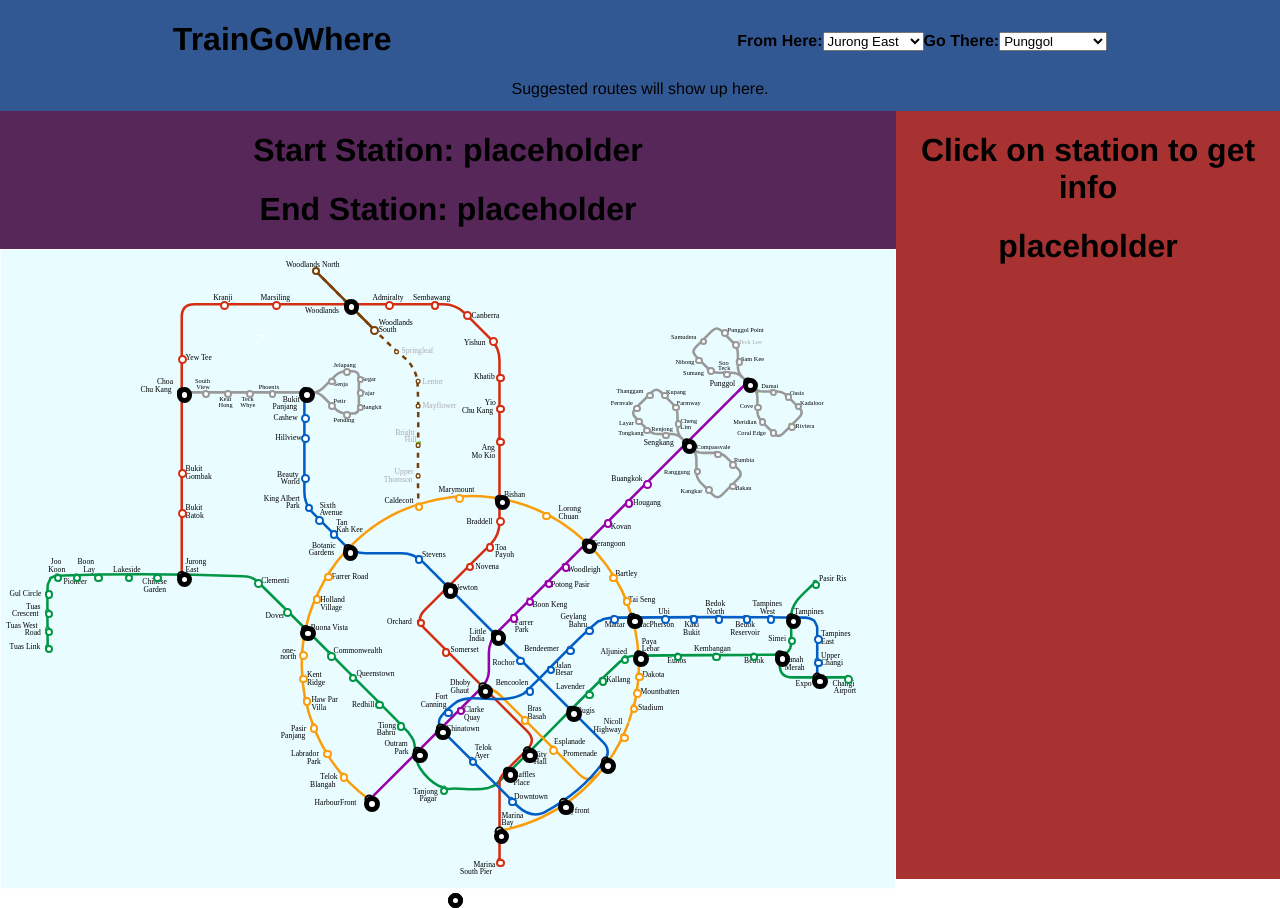
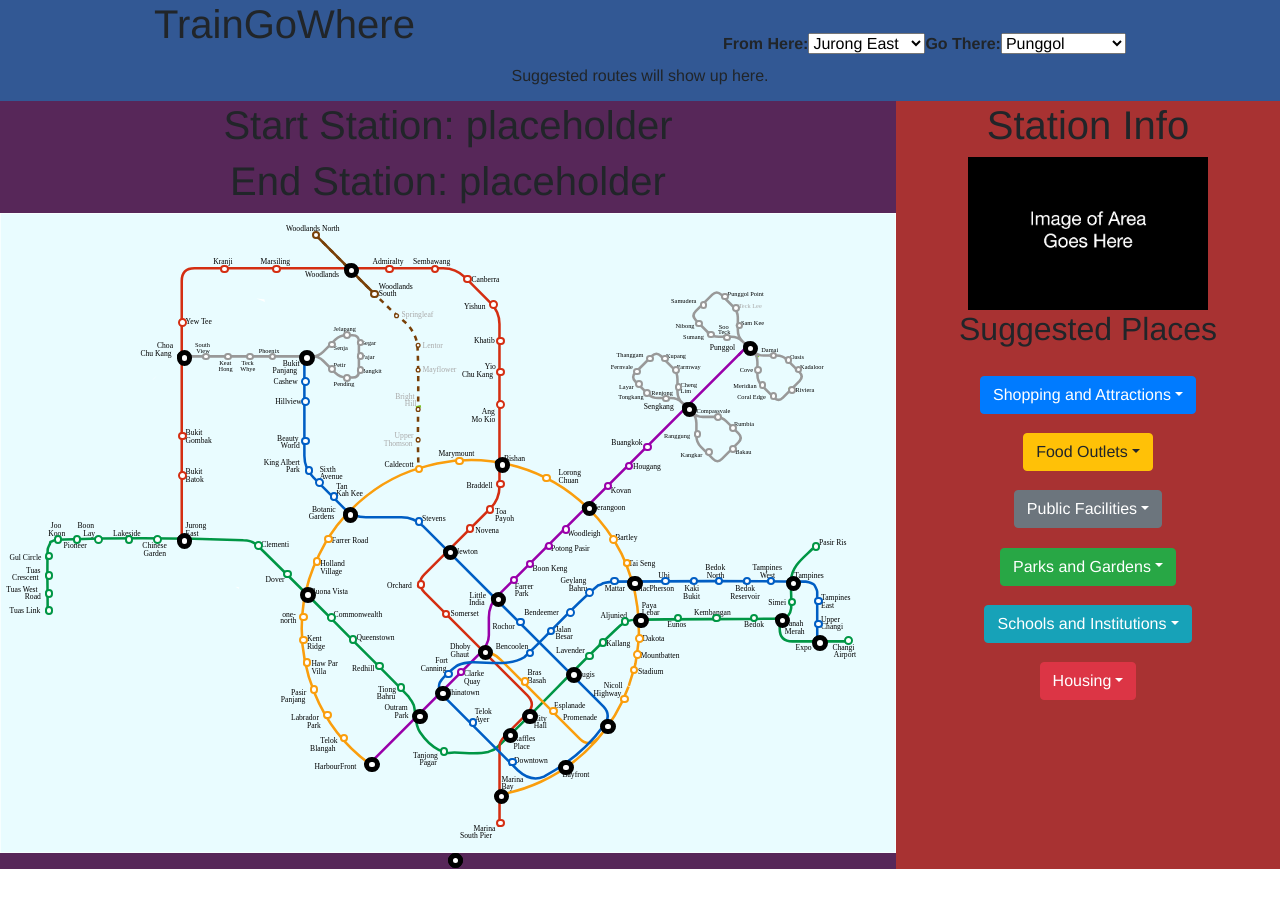
Before and after one commit to EssWhyy/TrainGoWhere, a React (Create React App) app: page / in a window 1280 px wide. After the commit the page ends 869 px from the top, so only its background shows below. Built offline with nearby package versions, Linux system fonts and the light colour scheme.

Commit message:
Info Container Bootstrap Addon

```diff
--- a/package.json
+++ b/package.json
@@ -3,12 +3,13 @@
   "version": "0.1.0",
   "private": true,
   "homepage": "http://EssWhyy.github.io/TrainGoWhere",
-
   "dependencies": {
     "@testing-library/jest-dom": "^5.11.4",
     "@testing-library/react": "^11.1.0",
     "@testing-library/user-event": "^12.1.10",
+    "bootstrap": "^4.6.0",
     "react": "^17.0.2",
+    "react-bootstrap": "^1.6.0",
     "react-dom": "^17.0.2",
     "react-scripts": "4.0.3",
     "react-sigma": "^1.2.35",
--- a/src/App.js
+++ b/src/App.js
@@ -4,7 +4,7 @@ import StationSelection from "./components/StationSelection";
 import RouteDisplay from "./components/RouteDisplay";
 import MapContainer from "./components/MapContainer";
 import InfoContainer from "./components/InfoContainer";
-
+import 'bootstrap/dist/css/bootstrap.min.css';
 
 function App() {
 
@@ -12,7 +12,7 @@ function App() {
   const [selectedStart, selectStart] = useState("placeholder");
   const [selectedEnd, selectEnd] = useState("placeholder");
 
-  const [showStationInfo, setActiveStation] = useState("placeholder");
+  const [showStationInfo, setActiveStation] = useState("Station Info");
 
   return (
     <div className="App">
--- a/src/components/InfoContainer.js
+++ b/src/components/InfoContainer.js
@@ -1,10 +1,83 @@
 import React from 'react';
+import Dropdown from 'react-bootstrap/Dropdown';
 
 function InfoContainer({showStationInfo}){
     return (
         <div className="infoContainer" style={{ height: '60vw', width: '30%', backgroundColor: '#a83232' }}>
-            <h1>Click on station to get info</h1>
-            <h1>{" "} {showStationInfo || "<No Station Selected>"}</h1>
+            <h1>{" "} {showStationInfo || "<Click on Station Node For More Info>"}</h1>
+            <img src = {require('./img/placeholder.jpg').default} style = {{height: '20%'}}/>
+            <h2>Suggested Places</h2>
+            <Dropdown style = {{paddingTop: '5%', paddingBottom: '5%'}}>
+                <Dropdown.Toggle variant="primary" id="dropdown-basic">
+                    Shopping and Attractions
+                </Dropdown.Toggle>
+
+                <Dropdown.Menu>
+                    <Dropdown.Item href="#/action-1">Place 1</Dropdown.Item>
+                    <Dropdown.Item href="#/action-2">Place 2</Dropdown.Item>
+                    <Dropdown.Item href="#/action-3">Place 3</Dropdown.Item>
+                </Dropdown.Menu>
+            </Dropdown>
+
+            <Dropdown style={{ paddingBottom: '5%' }}>
+                <Dropdown.Toggle variant="warning" id="dropdown-basic">
+                    Food Outlets
+                </Dropdown.Toggle>
+
+                <Dropdown.Menu>
+                    <Dropdown.Item href="#/action-1">Place 1</Dropdown.Item>
+                    <Dropdown.Item href="#/action-2">Place 2</Dropdown.Item>
+                    <Dropdown.Item href="#/action-3">Place 3</Dropdown.Item>
+                </Dropdown.Menu>
+            </Dropdown>
+
+            <Dropdown style={{ paddingBottom: '5%' }}>
+                <Dropdown.Toggle variant="secondary" id="dropdown-basic">
+                    Public Facilities
+                </Dropdown.Toggle>
+
+                <Dropdown.Menu>
+                    <Dropdown.Item href="#/action-1">Place 1</Dropdown.Item>
+                    <Dropdown.Item href="#/action-2">Place 2</Dropdown.Item>
+                    <Dropdown.Item href="#/action-3">Place 3</Dropdown.Item>
+                </Dropdown.Menu>
+            </Dropdown>
+
+            <Dropdown style={{ paddingBottom: '5%' }}>
+                <Dropdown.Toggle variant="success" id="dropdown-basic">
+                    Parks and Gardens
+                </Dropdown.Toggle>
+
+                <Dropdown.Menu>
+                    <Dropdown.Item href="#/action-1">Place 1</Dropdown.Item>
+                    <Dropdown.Item href="#/action-2">Place 2</Dropdown.Item>
+                    <Dropdown.Item href="#/action-3">Place 3</Dropdown.Item>
+                </Dropdown.Menu>
+            </Dropdown>
+
+            <Dropdown style={{ paddingBottom: '5%' }}>
+                <Dropdown.Toggle variant="info" id="dropdown-basic">
+                    Schools and Institutions
+                </Dropdown.Toggle>
+
+                <Dropdown.Menu>
+                    <Dropdown.Item href="#/action-1">Place 1</Dropdown.Item>
+                    <Dropdown.Item href="#/action-2">Place 2</Dropdown.Item>
+                    <Dropdown.Item href="#/action-3">Place 3</Dropdown.Item>
+                </Dropdown.Menu>
+            </Dropdown>
+
+            <Dropdown style={{ paddingBottom: '5%' }}>
+                <Dropdown.Toggle variant="danger" id="dropdown-basic">
+                    Housing
+                </Dropdown.Toggle>
+
+                <Dropdown.Menu>
+                    <Dropdown.Item href="#/action-1">Place 1</Dropdown.Item>
+                    <Dropdown.Item href="#/action-2">Place 2</Dropdown.Item>
+                    <Dropdown.Item href="#/action-3">Place 3</Dropdown.Item>
+                </Dropdown.Menu>
+            </Dropdown>
         </div>
     );
 }
```
Also changed, not shown: src/components/img/placeholder.jpg (added), 1 other file (tests, documents, lock files or other folders).
